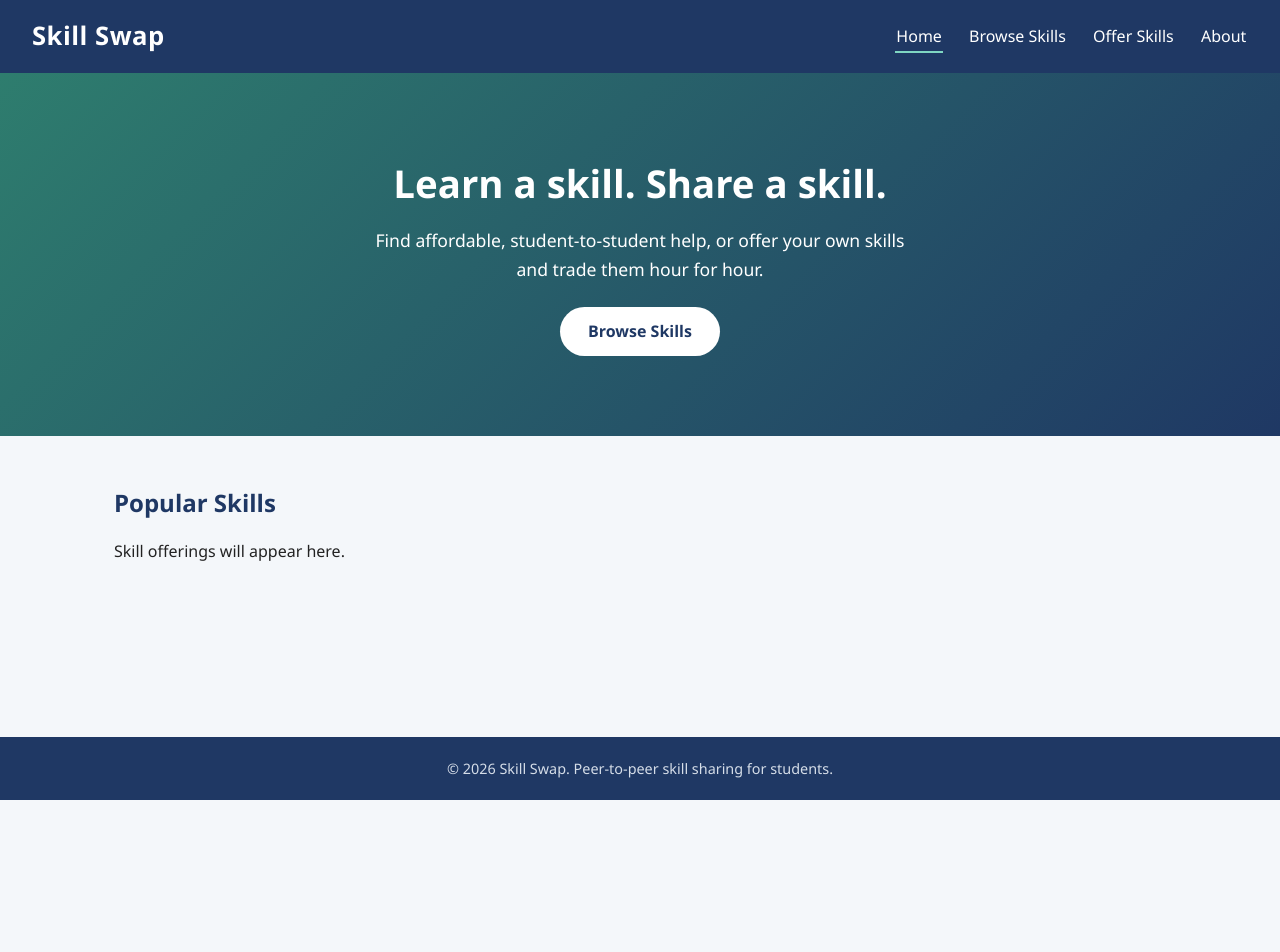
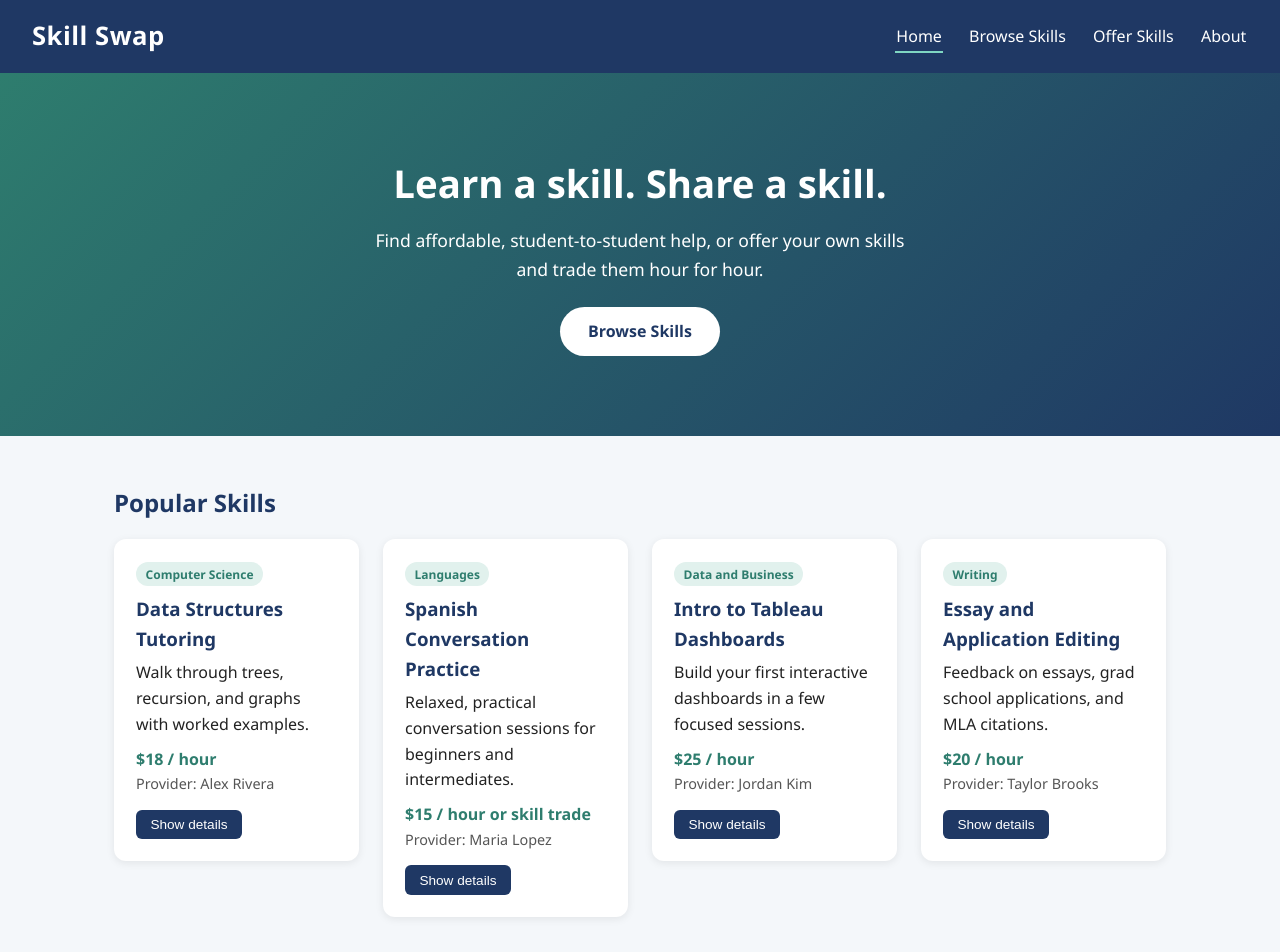
Before and after one commit to gxrciafelipe/skills-swap-felipegarcia-unit8, a React (Vite) app: page / in a window 1280 px wide. Shown: the top 952 px of the page. Before the commit the page ends 800 px from the top, so only its background shows below. Built offline with nearby package versions, Linux system fonts and the light colour scheme.

Commit message:
Added skill cards with grid styling

```diff
--- /dev/null
+++ b/src/components/SkillCard.jsx
@@ -0,0 +1,32 @@
+import { useState } from "react";
+
+function SkillCard({ skill }) {
+  const [expanded, setExpanded] = useState(false);
+
+  return (
+    <article className={`skill-card${expanded ? " expanded" : ""}`}>
+      <span className="tag">{skill.category}</span>
+      <h3>{skill.title}</h3>
+      <p>{skill.description}</p>
+      <p className="price">{skill.price}</p>
+      <p className="provider">Provider: {skill.provider}</p>
+
+      {expanded && (
+        <div className="card-details">
+          <p>{skill.details}</p>
+        </div>
+      )}
+
+      <button
+        type="button"
+        className="card-toggle"
+        aria-expanded={expanded}
+        onClick={() => setExpanded((prev) => !prev)}
+      >
+        {expanded ? "Hide details" : "Show details"}
+      </button>
+    </article>
+  );
+}
+
+export default SkillCard;
--- a/src/components/SkillsSection.jsx
+++ b/src/components/SkillsSection.jsx
@@ -1,8 +1,15 @@
+import SkillCard from "./SkillCard.jsx";
+import { skills } from "../data/skills.js";
+
 function SkillsSection() {
   return (
     <section id="skills" className="skills">
       <h2>Popular Skills</h2>
-      <p>Skill offerings will appear here.</p>
+      <div className="skills-grid">
+        {skills.map((skill) => (
+          <SkillCard key={skill.id} skill={skill} />
+        ))}
+      </div>
     </section>
   );
 }
--- a/src/styles.css
+++ b/src/styles.css
@@ -103,3 +103,63 @@ footer {
   .nav-links { gap: 1rem; flex-wrap: wrap; }
   .hero h2 { font-size: 1.8rem; }
 }
+
+/* ---------- Skill cards ---------- */
+.skills-grid {
+  display: grid;
+  grid-template-columns: repeat(auto-fit, minmax(240px, 1fr));
+  gap: 1.5rem;
+  align-items: start;
+}
+
+.skill-card {
+  background: white;
+  border-radius: 12px;
+  padding: 1.25rem;
+  box-shadow: 0 2px 8px rgba(0, 0, 0, 0.08);
+  border: 2px solid transparent;
+  transition: transform 0.2s, box-shadow 0.2s, border-color 0.2s;
+}
+
+.skill-card:hover {
+  transform: translateY(-4px);
+  box-shadow: 0 8px 18px rgba(0, 0, 0, 0.14);
+}
+
+.skill-card.expanded { border-color: var(--teal); }
+
+.tag {
+  display: inline-block;
+  background: #e1f1ed;
+  color: var(--teal);
+  font-size: 0.75rem;
+  font-weight: 600;
+  padding: 0.15rem 0.6rem;
+  border-radius: 999px;
+  margin-bottom: 0.5rem;
+}
+
+.skill-card h3 { color: var(--navy); margin-bottom: 0.4rem; }
+.skill-card .price { font-weight: 700; color: var(--teal); margin-top: 0.6rem; }
+.skill-card .provider { font-size: 0.9rem; color: #555; }
+
+.card-details {
+  margin-top: 0.8rem;
+  padding-top: 0.8rem;
+  border-top: 1px dashed #ccd5e0;
+  font-size: 0.9rem;
+}
+
+.card-toggle {
+  margin-top: 0.9rem;
+  background: var(--navy);
+  color: white;
+  border: none;
+  border-radius: 6px;
+  padding: 0.45rem 0.9rem;
+  font-size: 0.85rem;
+  cursor: pointer;
+  transition: background 0.2s;
+}
+
+.card-toggle:hover { background: var(--teal); }
```
